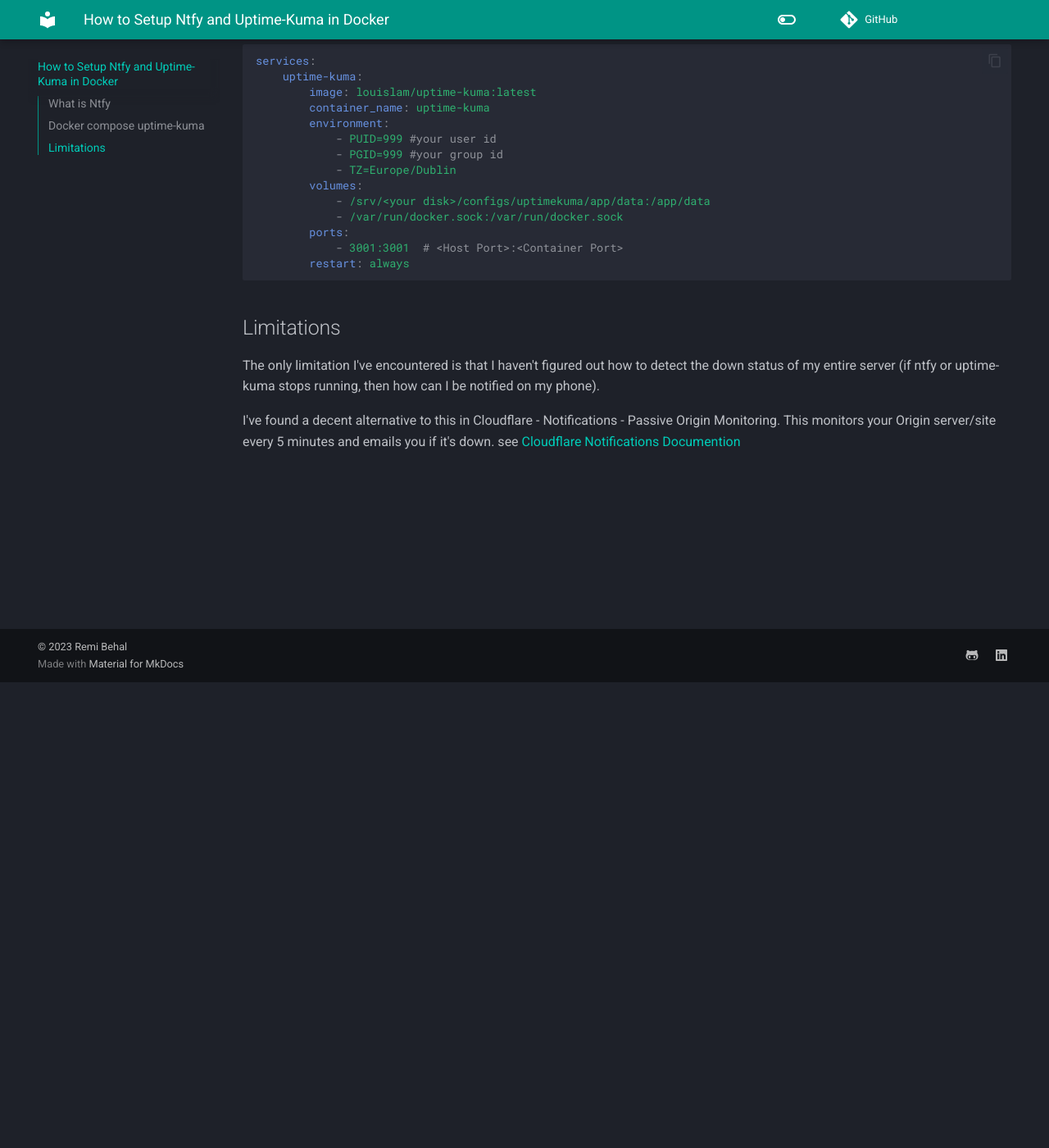
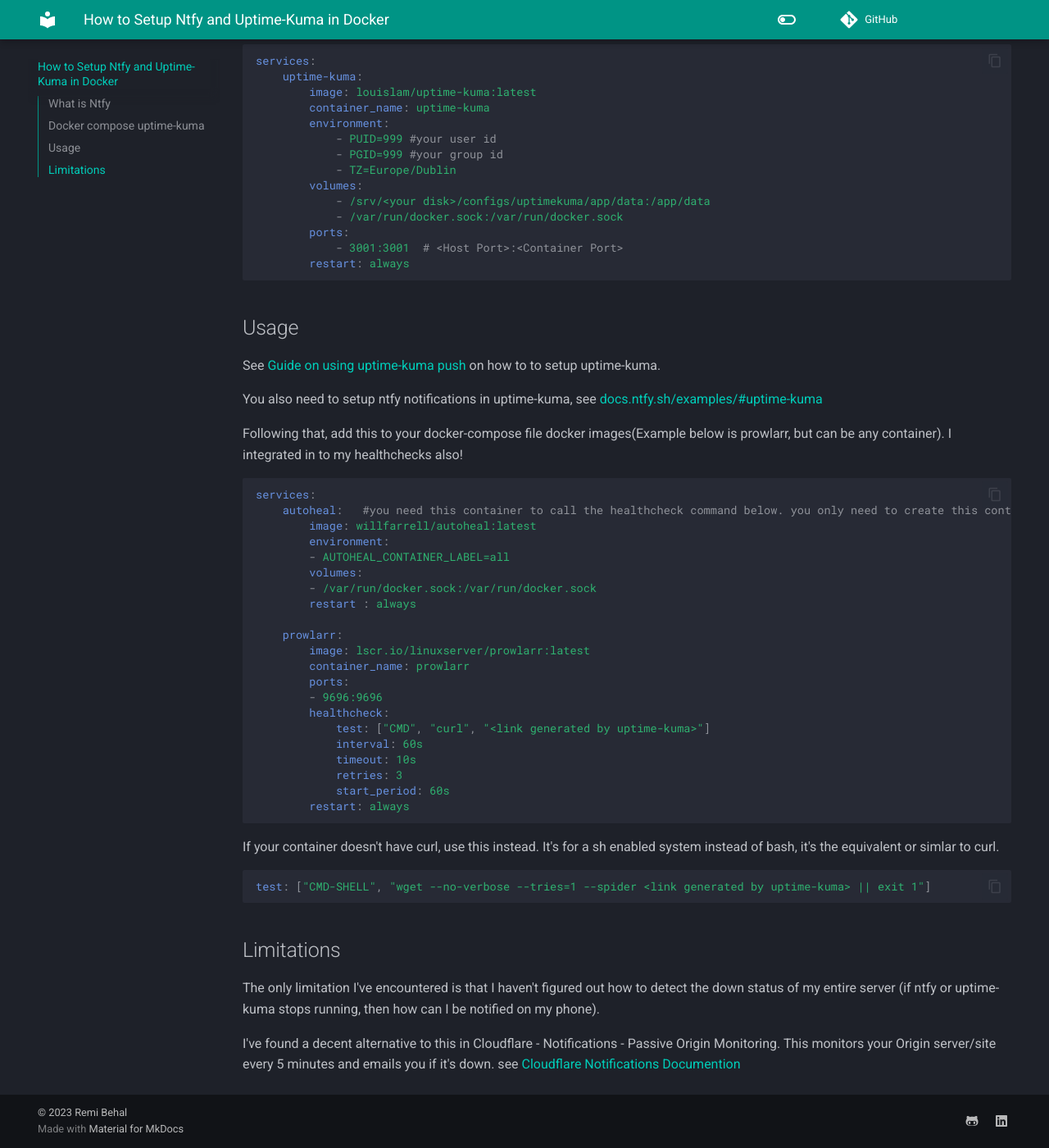
Before and after one commit to remi-behal/mkdocs, an MkDocs documentation site: the page built from docs/ntfy setup docker.md, in a window 1280 px wide and 1400 px high, scrolled down 568 px. Shown: the whole window at 82% size. Built offline with MkDocs 1.6.1 and Material for MkDocs 9.7.7, drawn with Linux system fonts in a browser that asks for light colours; comment, search, counter and statistics services are not loaded.

Commit message:
Updated the instuctions on ntfy uptime-kuma

````diff
--- a/docs/ntfy setup docker.md
+++ b/docs/ntfy setup docker.md
@@ -29,6 +29,41 @@
         restart: always
 ```
 
+## Usage
+See [Guide on using uptime-kuma push](https://www.leewoodhouse.com/2022/09/14/how-to-setup-push-notifications-in-uptime-kuma-to-monitor-systems-on-a-private-network/) on how to to setup uptime-kuma.
+
+You also need to setup ntfy notifications in uptime-kuma, see [docs.ntfy.sh/examples/#uptime-kuma](https://docs.ntfy.sh/examples/#uptime-kuma)
+
+Following that, add this to your docker-compose file docker images(Example below is prowlarr, but can be any container). I integrated in to my healthchecks also!
+``` yaml
+services:
+    autoheal:   #you need this container to call the healthcheck command below. you only need to create this container once!
+        image: willfarrell/autoheal:latest
+        environment:
+        - AUTOHEAL_CONTAINER_LABEL=all
+        volumes:
+        - /var/run/docker.sock:/var/run/docker.sock
+        restart : always
+
+    prowlarr:
+        image: lscr.io/linuxserver/prowlarr:latest
+        container_name: prowlarr
+        ports:
+        - 9696:9696
+        healthcheck:
+            test: ["CMD", "curl", "<link generated by uptime-kuma>"]
+            interval: 60s
+            timeout: 10s
+            retries: 3
+            start_period: 60s
+        restart: always
+```
+
+If your container doesn't have curl, use this instead. It's for a sh enabled system instead of bash, it's the equivalent or simlar to curl.
+``` yaml
+test: ["CMD-SHELL", "wget --no-verbose --tries=1 --spider <link generated by uptime-kuma> || exit 1"]
+```
+
 ## Limitations
 The only limitation I've encountered is that I haven't figured out how to detect the down status of my entire server (if ntfy or uptime-kuma stops running, then how can I be notified on my phone).
 
--- a/mkdocs.yml
+++ b/mkdocs.yml
@@ -29,7 +29,7 @@
 
 plugins:
   - social
-  - mkdocs-video
+  #- mkdocs-video
 
 extra:
   social:
````
Also changed, not shown: docs/page2.md (+0 -1 lines), 1 other file.
